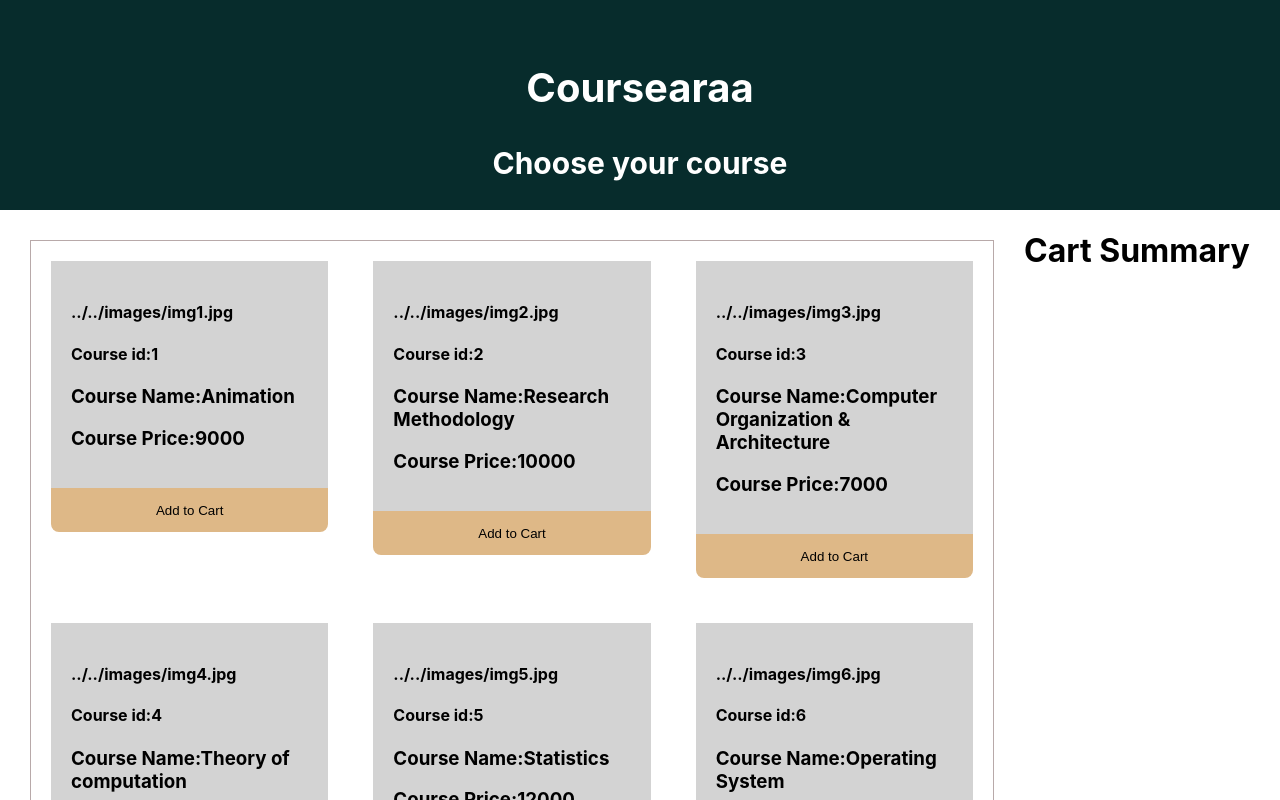
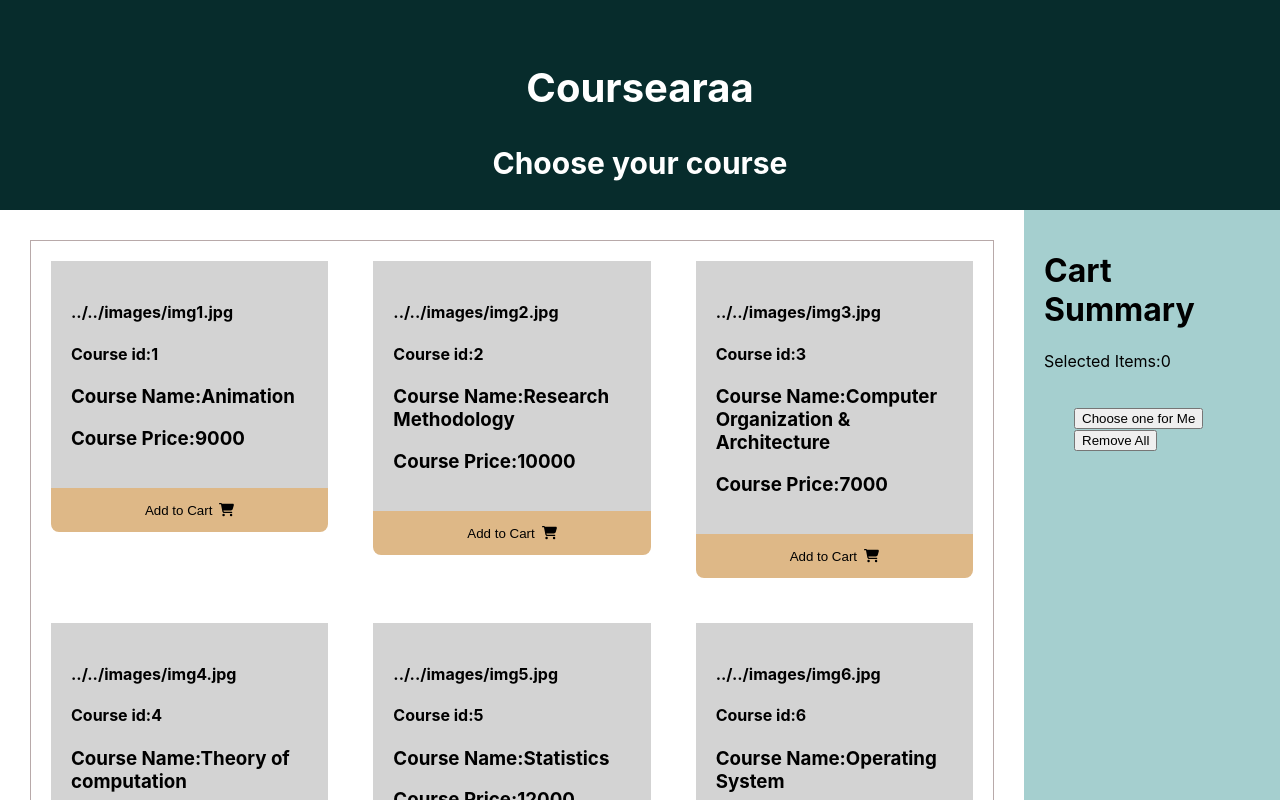
Before and after one commit to jeba-tech/Lucky-Course, a React (Create React App) app: page / in a window 1280 px wide. Shown: the top 800 px of the page. Built offline with nearby package versions, Linux system fonts and the light colour scheme.

Commit message:
cart added

```diff
--- a/package.json
+++ b/package.json
@@ -3,6 +3,9 @@
   "version": "0.1.0",
   "private": true,
   "dependencies": {
+    "@fortawesome/fontawesome-svg-core": "^6.1.1",
+    "@fortawesome/free-solid-svg-icons": "^6.1.1",
+    "@fortawesome/react-fontawesome": "^0.1.18",
     "@testing-library/jest-dom": "^5.16.4",
     "@testing-library/react": "^13.1.1",
     "@testing-library/user-event": "^13.5.0",
--- /dev/null
+++ b/src/Components/Cart/Cart.js
@@ -0,0 +1,18 @@
+import React from 'react';
+import '../Header/Courses.css'
+
+const Cart = ({ cart }) => {
+      return (
+            <div>
+
+                  <h1>Cart Summary</h1>
+                  <p>Selected Items:{cart.length}</p>
+                  <div className='cart-btn'>
+                        <button>Choose one for Me</button><br></br>
+                        <button>Remove All</button>
+                  </div>
+            </div>
+      );
+};
+
+export default Cart;
--- a/src/Components/Course/Course.js
+++ b/src/Components/Course/Course.js
@@ -1,7 +1,10 @@
+import { FontAwesomeIcon } from '@fortawesome/react-fontawesome';
+import { faShoppingCart } from '@fortawesome/free-solid-svg-icons'
 import React from 'react';
 
 const Course = (props) => {
-      const { src, id, name, price } = props.course;
+      const { course, handleAddToCart } = props;
+      const { src, id, name, price } = course;
 
       return (
             <div>
@@ -11,8 +14,9 @@ const Course = (props) => {
                         <h3>Course Name:{name}</h3>
                         <h3>Course Price:{price} </h3>
                   </div>
-                  <button onClick={() => props.handleAddToCart(props.course)} className='btn-cart'>
-                        <p>Add to Cart</p>
+                  <button onClick={() => handleAddToCart(id)} className='btn-cart'>
+                        <p className='cart'>Add to Cart</p>
+                        <FontAwesomeIcon icon={faShoppingCart}></FontAwesomeIcon>
                   </button>
             </div>
 
--- a/src/Components/Course/Coursedata.js
+++ b/src/Components/Course/Coursedata.js
@@ -1,6 +1,9 @@
 import React from 'react';
+import { useState } from 'react';
 import Course from '../Course/Course';
 import '../Header/Courses.css'
+import Cart from '../Cart/Cart';
+
 import images from '../../images/img1.jpg'
 
 const Coursedata = () => {
@@ -17,8 +20,13 @@ const Coursedata = () => {
             { id: 10, src: '../../images/img10.jpg', name: 'Electronic Device', price: 13000 },
 
       ]
+
+      const [cart, setCart] = useState([]);
+
       const handleAddToCart = (course) => {
             console.log(course);
+            const newCart = [...cart, course];
+            setCart(newCart);
       }
       return (
             <div className='shop-container'>
@@ -34,7 +42,7 @@ const Coursedata = () => {
                         }
                   </div>
                   <div className='cart-container'>
-                        <h1>Cart Summary</h1>
+                        <Cart cart={cart}></Cart>
                   </div>
 
 
--- a/src/Components/Header/Courses.css
+++ b/src/Components/Header/Courses.css
@@ -40,6 +40,9 @@
       border: none;
       border-radius: 0px 0px 8px 8px;
       cursor: pointer;
+      display: flex;
+      align-items: center;
+      justify-content: center;
 
 }
 
@@ -52,4 +55,23 @@
       padding: 20px;
 }
 
+.cart {
+      margin-right: 7px;
+}
+
+.cart-container {
+      background-color: rgb(165, 207, 207);
+      padding: 20px;
+}
+
+.cart-btn {
+      padding: 20px;
+      margin: 10px;
+}
+
 /*Responsive for mobile*/
+@media screen and (max-width:740px) {
+      .course-container {
+            grid-template-columns: repeat(1, 1fr);
+      }
+}
```
Also changed, not shown: 1 other file (tests, documents, lock files or other folders).
